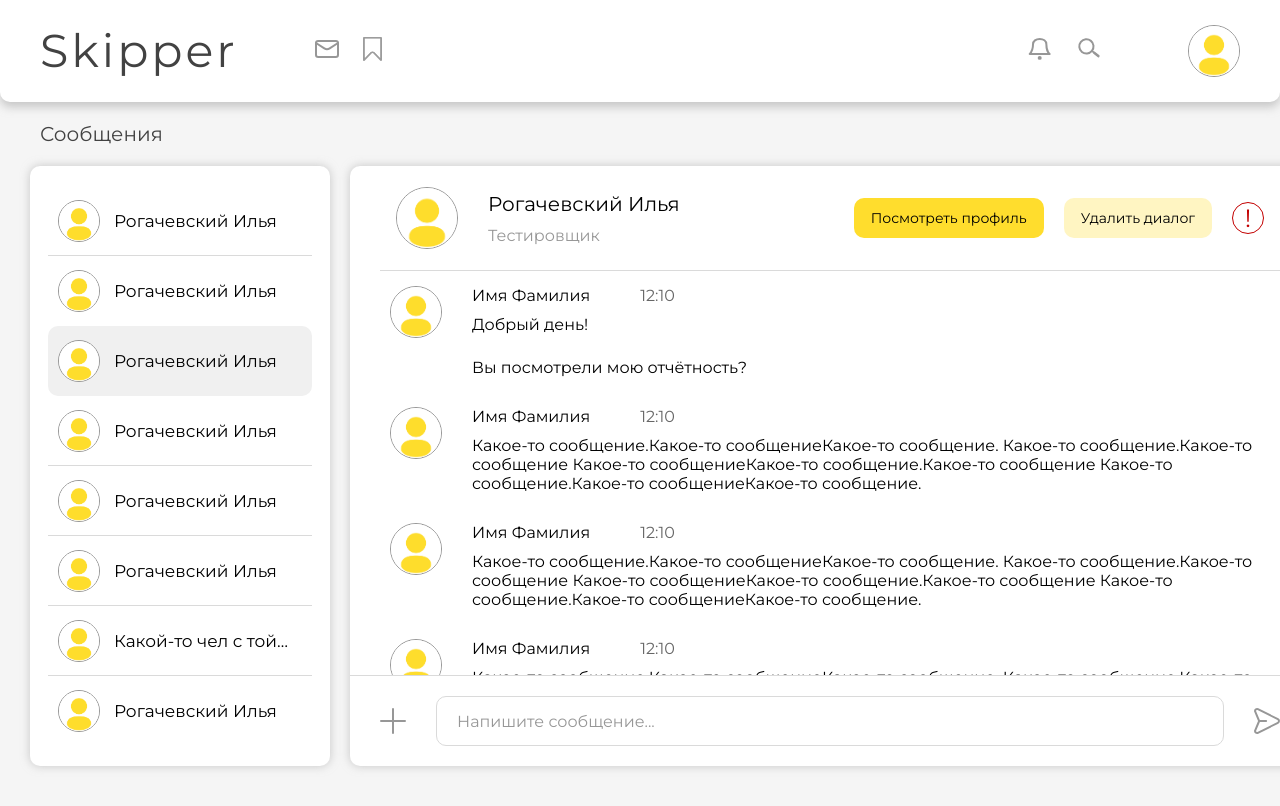
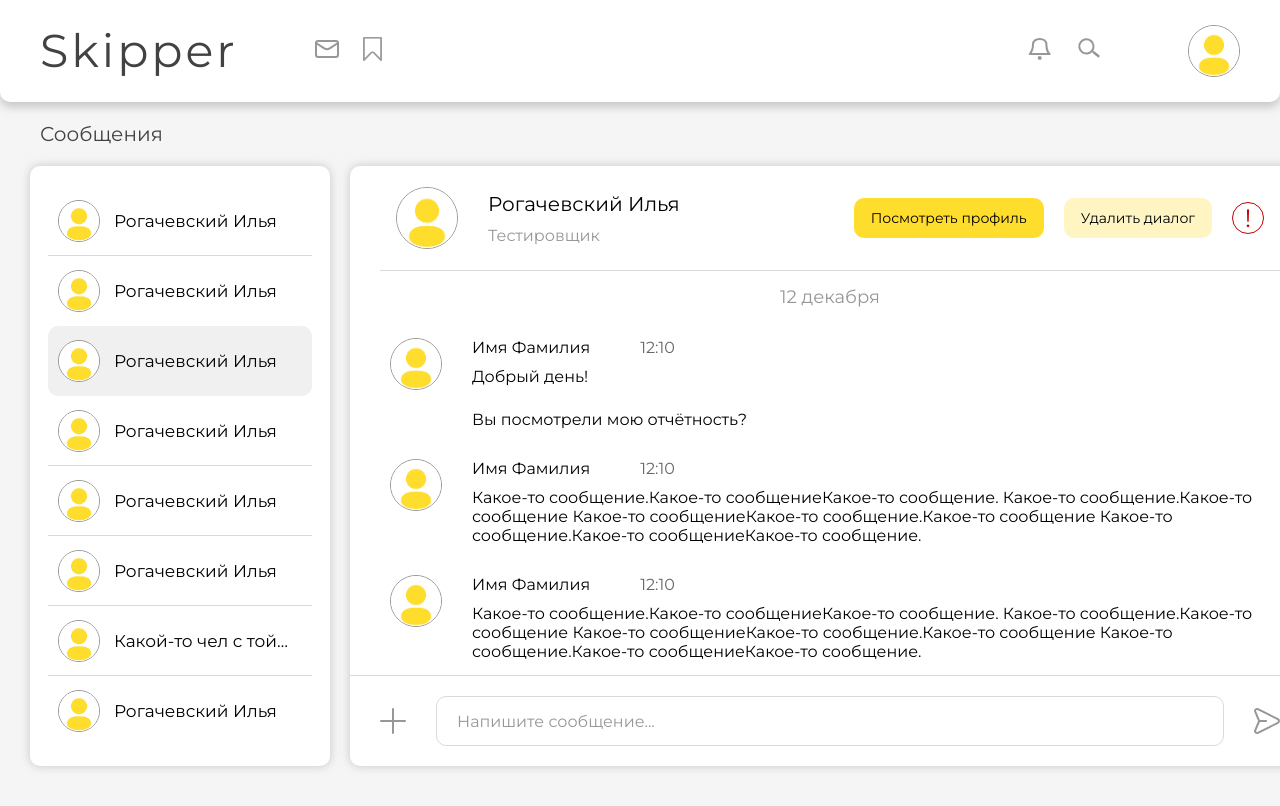
Before and after one commit to SkipperOmsu2022/skipper, a React (Create React App) app in the folder frontend/: page /messages in a window 1280 px wide. Shown: the top 806 px of the page. Built offline with nearby package versions, Linux system fonts and the light colour scheme; no server answers; sample sign-in values are in the browser's storage.

Commit message:
SKIPPER-35 messages layout

```diff
--- a/frontend/src/components/pages/MessagesPage/MessagesPage.jsx
+++ b/frontend/src/components/pages/MessagesPage/MessagesPage.jsx
@@ -112,6 +112,7 @@ const MessagesPage = () => {
                         </div>
                     </div>
                     <div className='chat-body'>
+                        <div className="chat-body__date">12 декабря</div>
                         <div className='chat-body__message'>
                             <img className="chat-body__message-user-photo" src={photo} alt="" />
                             <div className="chat-body__message-content">
@@ -176,6 +177,7 @@ const MessagesPage = () => {
                                 </span>
                             </div>
                         </div>
+                        <div className="chat-body__date">13 декабря</div>
                         <div className='chat-body__message'>
                             <img className="chat-body__message-user-photo" src={photo} alt="" />
                             <div className="chat-body__message-content">
--- a/frontend/src/components/pages/MessagesPage/MessagesPage.scss
+++ b/frontend/src/components/pages/MessagesPage/MessagesPage.scss
@@ -196,6 +196,12 @@
                         font-size: 1.2rem;
                         gap: 0.5rem;
                     }
+                    &__date {
+                        margin: 0 auto;
+                        padding: 15px 0;
+                        color: $additional-text;
+                        font-size: 18px;
+                    }
                     &__message {
                         display: flex;
                         flex-direction: row;
```
